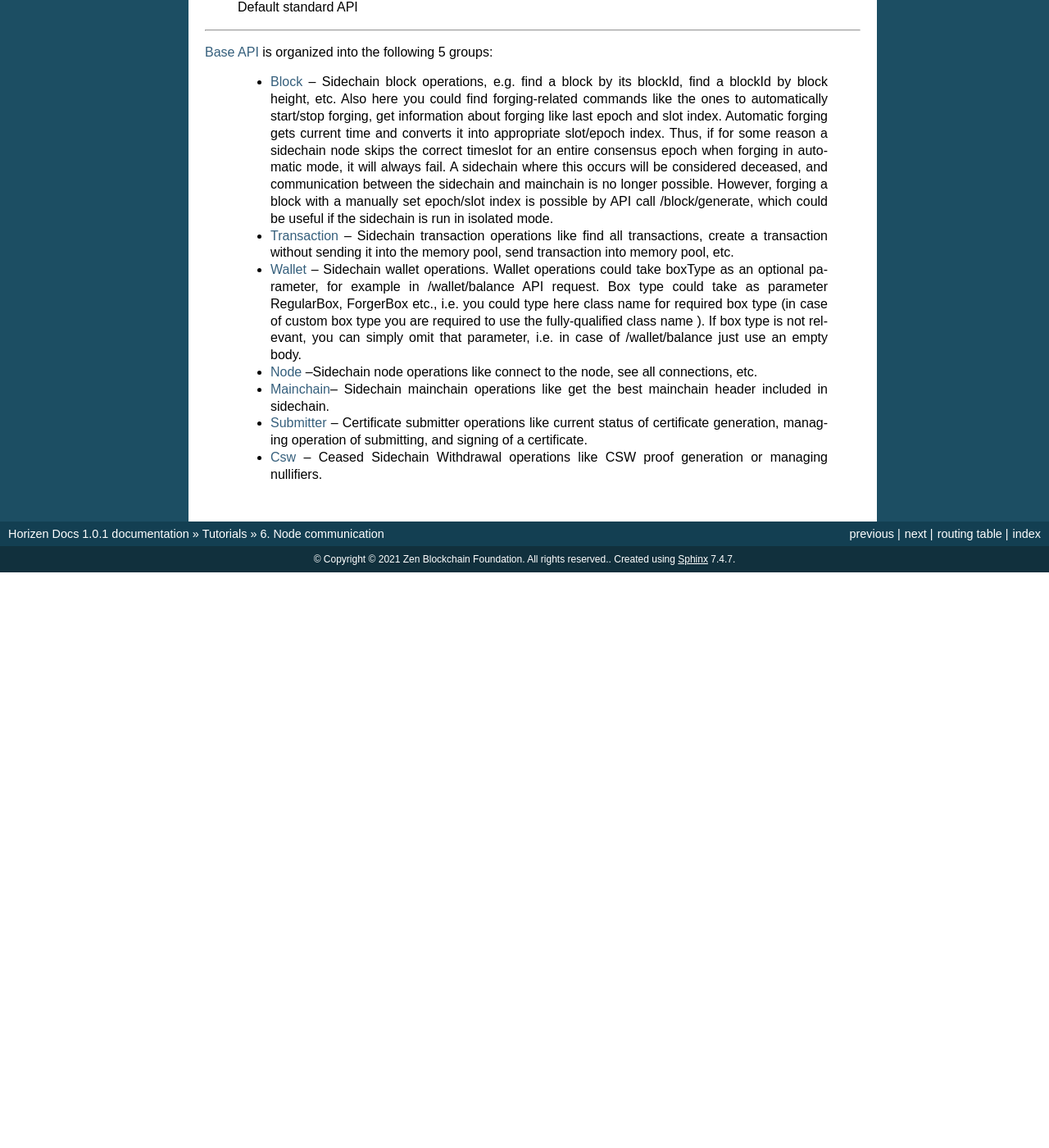
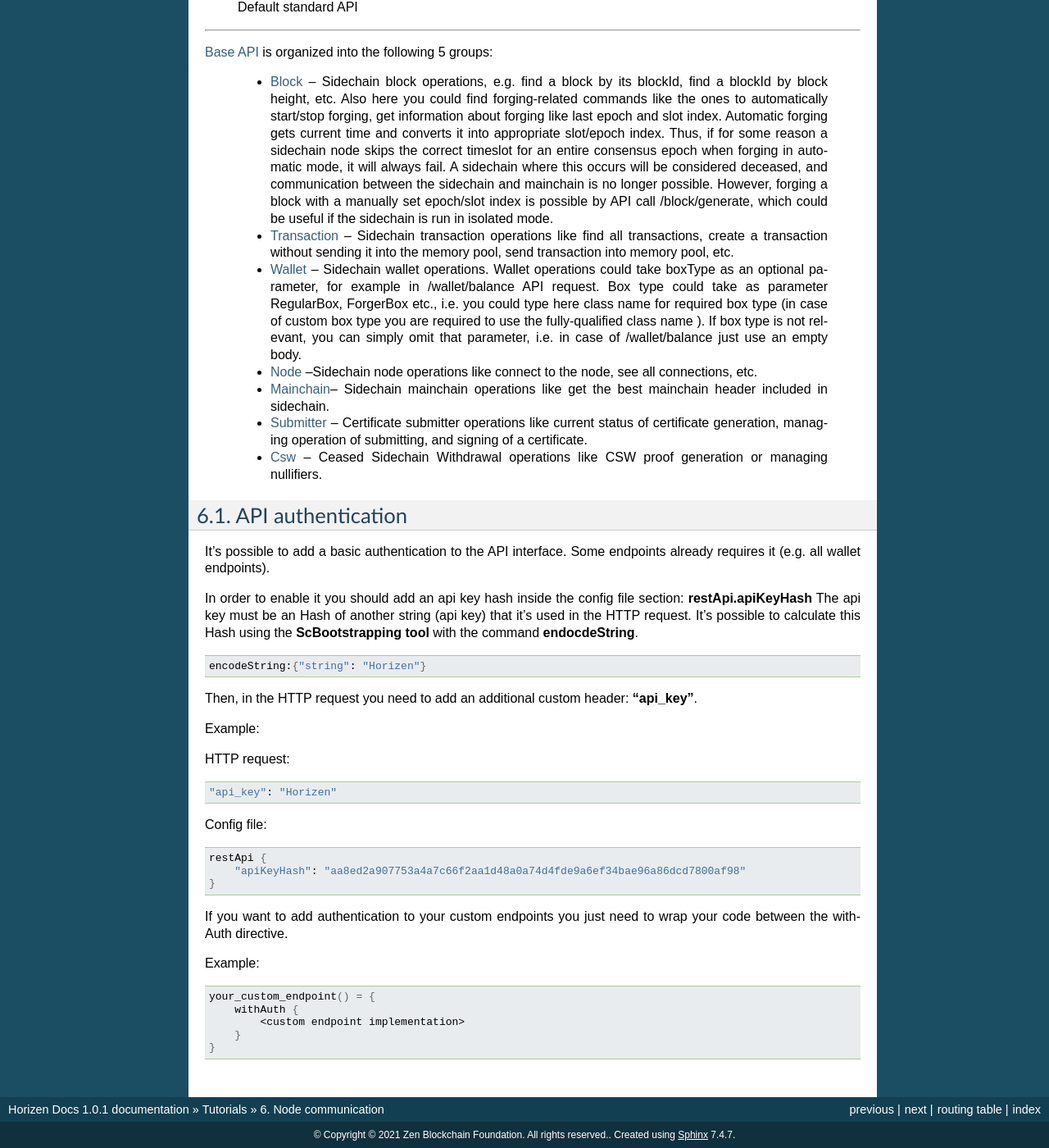
Before and after one commit to HorizenOfficial/developer-horizen-global, a Sphinx documentation site: the page built from docs/introduction/Node-communication.rst, in a window 1280 px wide and 1400 px high, scrolled down 919 px. Shown: the whole window at 82% size. Built offline with Sphinx 7.4.7, drawn with Linux system fonts in a browser that asks for light colours; before the commit the page ends 1617 px from its top, so only the background shows below that; some of the changed text lies outside the part shown.

Commit message:
[SDK-177] Added API authentication

```diff
--- a/docs/introduction/Node-communication.rst
+++ b/docs/introduction/Node-communication.rst
@@ -48,3 +48,49 @@ timeout -- Timeout in seconds on API requests
  * `Submitter <../reference/01-scnode-api-spec.html#certificate-submitter-operations>`_ -- Certificate submitter operations like current status of certificate generation, managing operation of submitting, and signing of a certificate.
 
  * `Csw <../reference/01-scnode-api-spec.html#ceased-sidechain-withdrawal-operations>`_ -- Ceased Sidechain Withdrawal operations like CSW proof generation or managing nullifiers.
+
+.. _api_authentication-label:
+
+API authentication
+====================
+
+It's possible to add a basic authentication to the API interface.
+Some endpoints already requires it (e.g. all wallet endpoints).
+
+In order to enable it you should add an api key hash inside the config file section: **restApi.apiKeyHash**
+The api key must be an Hash of another string (api key) that it's used in the HTTP request. It's possible to calculate this Hash using the **ScBootstrapping tool** with the command
+**endocdeString**.
+
+.. code:: bash
+
+    encodeString:{"string": "Horizen"}
+
+Then, in the HTTP request you need to add an additional custom header: **"api_key"**.
+
+Example:
+
+HTTP request:
+
+.. code:: bash
+
+    "api_key": "Horizen"
+
+Config file:
+
+.. code:: bash
+
+    restApi {
+        "apiKeyHash": "aa8ed2a907753a4a7c66f2aa1d48a0a74d4fde9a6ef34bae96a86dcd7800af98"
+    }
+
+If you want to add authentication to your custom endpoints you just need to wrap your code between the withAuth directive.
+
+Example:
+
+.. code:: bash
+
+    your_custom_endpoint() = {
+        withAuth {
+            <custom endpoint implementation>
+        }
+    }
```
Also changed, not shown: docs/reference/01-scnode-api-spec.rst (+18 -5 lines).
